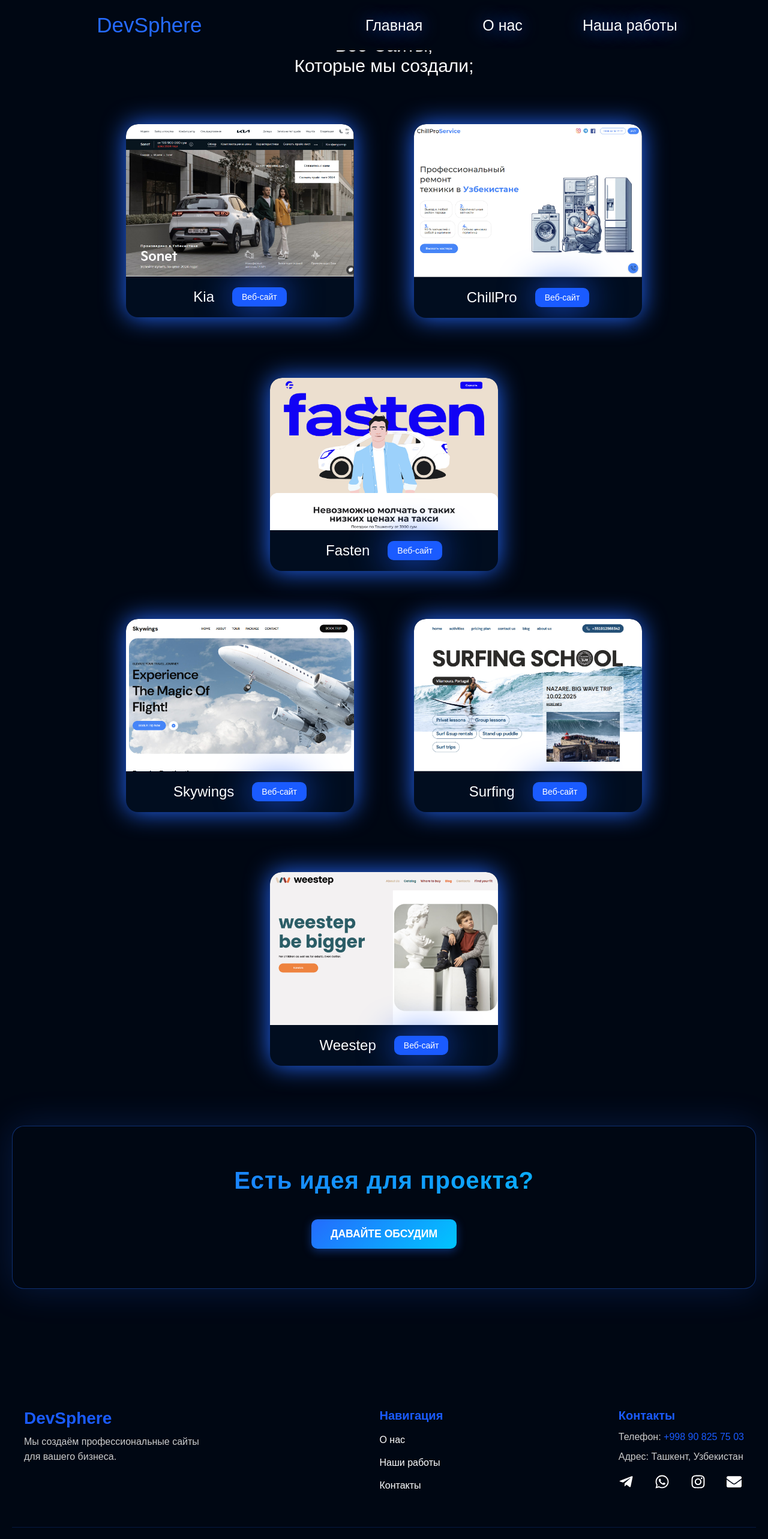
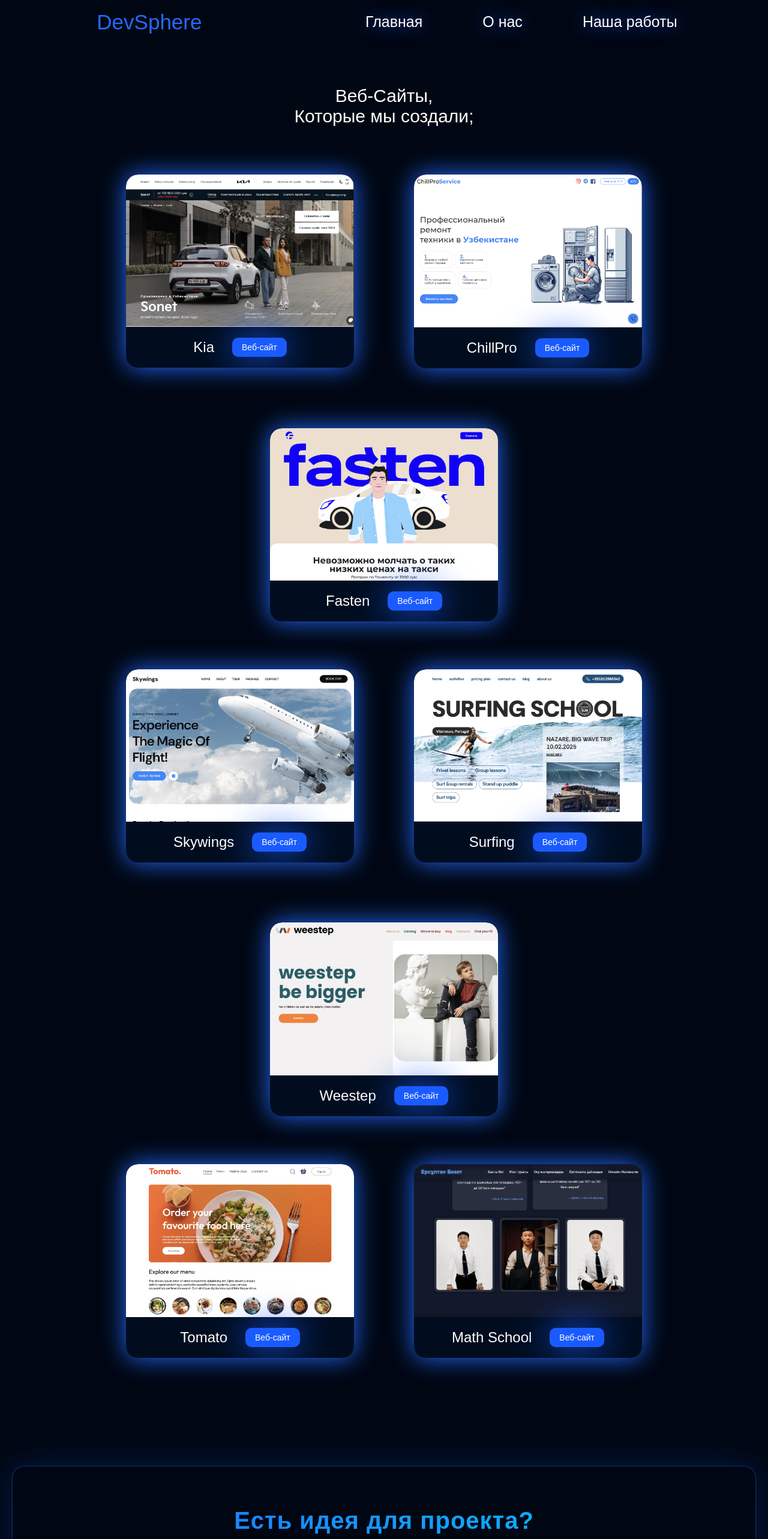
Before and after one commit to JahongirFox/DevSphere-IT-Company, a React (Vite) app: page /works in a window 1280 px wide. Shown: the top 2566 px of the page at 60% size. Built offline with nearby package versions, Linux system fonts and the light colour scheme.

Commit message:
DevSphere IT Company

```diff
--- a/index.html
+++ b/index.html
@@ -2,9 +2,42 @@
 <html lang="en">
   <head>
     <meta charset="UTF-8" />
-    <link rel="icon" type="image/svg+xml" href="/devsphere.png" />
     <meta name="viewport" content="width=device-width, initial-scale=1.0" />
+
+    <!-- English Meta Description -->
+    <meta name="description" content="DevSphere IT Company provides high-quality website development services for businesses, specializing in creating custom, responsive websites to boost your digital presence." />
+    <meta name="keywords" content="website development, IT company, business websites, custom web solutions, responsive design, digital marketing, web development services, DevSphere IT" />
+    <meta name="author" content="DevSphere IT Company" />
+
+    <!-- Russian Meta Description -->
+    <meta name="description" content="Компания DevSphere IT предоставляет услуги по разработке высококачественных сайтов для бизнеса, специализируясь на создании индивидуальных, адаптивных сайтов для усиления цифрового присутствия." />
+    <meta name="keywords" content="разработка сайтов, IT компания, бизнес-сайты, индивидуальные решения, адаптивный дизайн, цифровой маркетинг, услуги веб-разработки, DevSphere IT" />
+    <meta name="author" content="DevSphere IT Company" />
+
+    <!-- Uzbek Meta Description -->
+    <meta name="description" content="DevSphere IT Company bizneslar uchun yuqori sifatli veb-saytlarni ishlab chiqish xizmatlarini taqdim etadi, maxsus moslashtirilgan, moslashuvchan veb-saytlarni yaratishga ixtisoslashgan." />
+    <meta name="keywords" content="veb-sayt ishlab chiqish, saytlar yaratish, IT kompaniya, biznes veb-saytlari, maxsus yechimlar, moslashuvchan dizayn, raqamli marketing, veb-ishlab chiqish xizmatlari, DevSphere IT" />
+    <meta name="author" content="DevSphere IT Company" />
+
+    <!-- Open Graph for social media -->
+    <meta property="og:title" content="DevSphere IT Company - High-Quality Website Solutions" />
+    <meta property="og:description" content="DevSphere IT Company creates dynamic and responsive websites tailored to your business needs. We offer custom IT solutions to enhance your online presence." />
+    <meta property="og:image" content="/devsphere.png" />
+    <meta property="og:url" content="https://www.devsphere.uz" />
+
+    <!-- Twitter Card for Twitter -->
+    <meta name="twitter:title" content="DevSphere IT Company" />
+    <meta name="twitter:description" content="DevSphere IT Company provides cutting-edge web development services to help businesses succeed online." />
+    <meta name="twitter:image" content="/devsphere.png" />
+    <meta name="twitter:card" content="summary_large_image" />
+
     <title>DevSphere IT Company</title>
+
+    <!-- Favicon -->
+    <link rel="icon" type="image/png" href="/devsphere.png" />
+
+    <!-- Canonical Link -->
+    <link rel="canonical" href="https://www.devsphere.com" />
   </head>
   <body>
     <div id="root"></div>
--- a/src/Components/Navbar/Navbar.css
+++ b/src/Components/Navbar/Navbar.css
@@ -49,7 +49,8 @@ nav {
     color: rgb(73, 131, 255); /* Hover effekti */
     text-shadow: 0px 0px 15px rgb(73, 131, 255); /* Hoverda rangni o'zgartiradi */
 }
-.navbar-p p {
+.navbar-p a {
+    text-decoration: none;
     color: rgb(37, 106, 255);
     text-align: center;
     font-family: Montserrat, sans-serif;
--- a/src/Components/Navbar/Navbar.jsx
+++ b/src/Components/Navbar/Navbar.jsx
@@ -12,7 +12,7 @@ function Navbar() {
         <nav>
             <div className="Flex-Two-Navbars" >
                 <div className="navbar-p">
-                    <p>DevSphere</p>
+                    <a href="http://localhost:5173/">DevSphere</a>
                 </div>
                 <div className="hamburger" onClick={toggleMenu}>
                     <span className={menuOpen ? "bar open" : "bar"}></span>
--- a/src/Pages/Our-Works/Works/Works.css
+++ b/src/Pages/Our-Works/Works/Works.css
@@ -8,6 +8,7 @@
     width: 100%;
     background-color: #000713;
     height: auto;
+    padding-bottom: 80px;
 }
 
 .Works > p {
@@ -15,8 +16,7 @@
     font-size: 30px;
     font-family: 'Montserrat', sans-serif;
     text-align: center;
-    padding: 0px;
-    margin-top: -25px;
+    padding: 70px 20px 0;
 }
 
 .Works-Flex-the-cards {
@@ -114,6 +114,12 @@
         font-size: 24px;
         padding-top: 100px;
     }
+    .Works-Flex-the-cards {
+        flex-direction: column;
+        align-items: center;
+        gap: 50px;
+        margin-top: 40px;
+    }
 
     .Works-info {
         /* flex-direction: column; */
@@ -122,9 +128,6 @@
 }
 
 @media (max-width: 600px) {
-    .Works {
-        padding: 10px 0 60px;
-    }
 
     .Works-Flex-the-cards {
         flex-direction: column;
--- a/src/Pages/Our-Works/Works/Works.jsx
+++ b/src/Pages/Our-Works/Works/Works.jsx
@@ -1,12 +1,13 @@
 import React from "react";
 import './Works.css';
-
+import bek from '../../../assets/Our-Work-IMG/beket.png'
 import kia from '../../../assets/Our-Work-IMG/kia.jpg';
 import chillpro from '../../../assets/Our-Work-IMG/chillpro.jpg';
 import fasten from '../../../assets/Our-Work-IMG/fasten.jpg';
 import skywing from '../../../assets/Our-Work-IMG/sky.jpg';
 import surf from '../../../assets/Our-Work-IMG/surfing.jpg';
 import weed from '../../../assets/Our-Work-IMG/weestep.jpg';
+import tom from '../../../assets/Our-Work-IMG/tom.jpg'
 
 function Works() {
     return (
@@ -76,6 +77,37 @@ function Works() {
                     </div>
                 </a>
             </div>
+            <div className="Works-Flex-the-cards">
+                <a href="https://tomato-cafe.vercel.app/" target="_blank" rel="noopener noreferrer" className="Works-link">
+                    <div className="Works-cards">
+                        <img src={tom} alt="Skywing" />
+                        <div className="Works-info">
+                            <p>Tomato</p>
+                            <button className="Works-button">Веб-сайт</button>
+                        </div>
+                    </div>
+                </a>
+
+                <a href="https://ersultan-beket.vercel.app/" target="_blank" rel="noopener noreferrer" className="Works-link">
+                    <div className="Works-cards">
+                        <img src={bek} alt="Surfing" />
+                        <div className="Works-info">
+                            <p>Math School</p>
+                            <button className="Works-button">Веб-сайт</button>
+                        </div>
+                    </div>
+                </a>
+
+                {/* <a href="https://weestep-app.vercel.app/" target="_blank" rel="noopener noreferrer" className="Works-link">
+                    <div className="Works-cards">
+                        <img src={weed} alt="Weestep" />
+                        <div className="Works-info">
+                            <p>Weestep</p>
+                            <button className="Works-button">Веб-сайт</button>
+                        </div>
+                    </div>
+                </a> */}
+            </div>
         </div>
     );
 }
```
Also changed, not shown: src/assets/Our-Work-IMG/beket.png (added), src/assets/Our-Work-IMG/tom.jpg (added).
